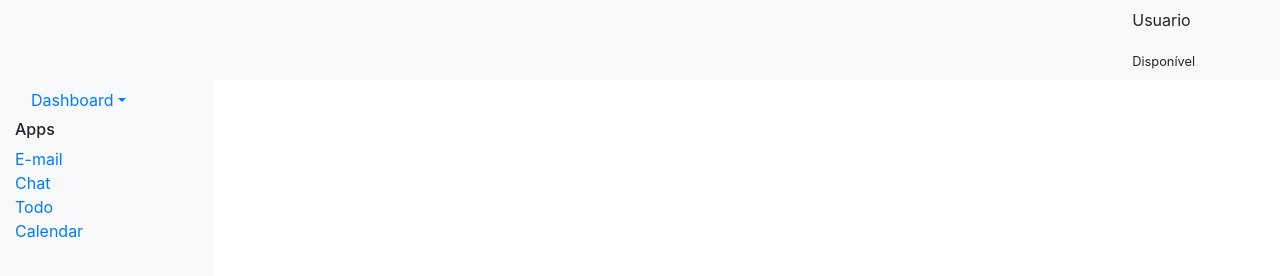
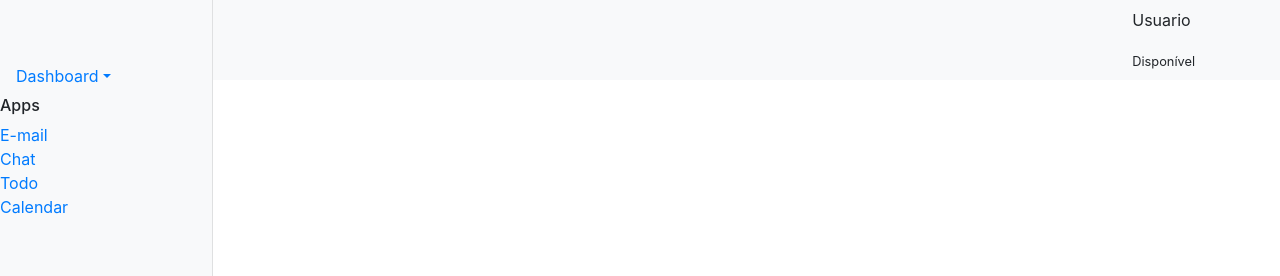
Before and after one commit to TecJP/Atividades, a plain HTML site: page _Side_Navbar/index.html in a window 1280 px wide. Shown: the top 276 px of the page. Drawn offline with nearby package versions, Linux system fonts and the light colour scheme.

Commit message:
adicinonei esilo a sidebar em sí e adicionaei um box-shadow na navbar

```diff
--- a/_Side_Navbar/css/style.css
+++ b/_Side_Navbar/css/style.css
@@ -1,5 +1,29 @@
+.shadow {
+  box-shadow: 0 .5rem 1rem rgba(0, 0, 0, .15)
+}
+
 #sidebar {
   position: fixed;
-  width: 250px;
-  height: 100%;
+  top: 0;
+  bottom: 0;
+  left: 0;
+  z-index: 100;
+  padding: 48px 0 0;
+  box-shadow: inset -1px 0 0 rgba(0, 0, 0, .1);
 }
+
+.nav-link {
+  display: block;
+  padding: .5rem 1rem;
+}
+
+.sidebar-heading {
+  font-size: .75rem;
+  text-transform: uppercase;
+  padding-left: 1rem;
+}
+
+.sidebar-sticky {
+  top: 0;
+  padding-top: .5rem;
+}
```
